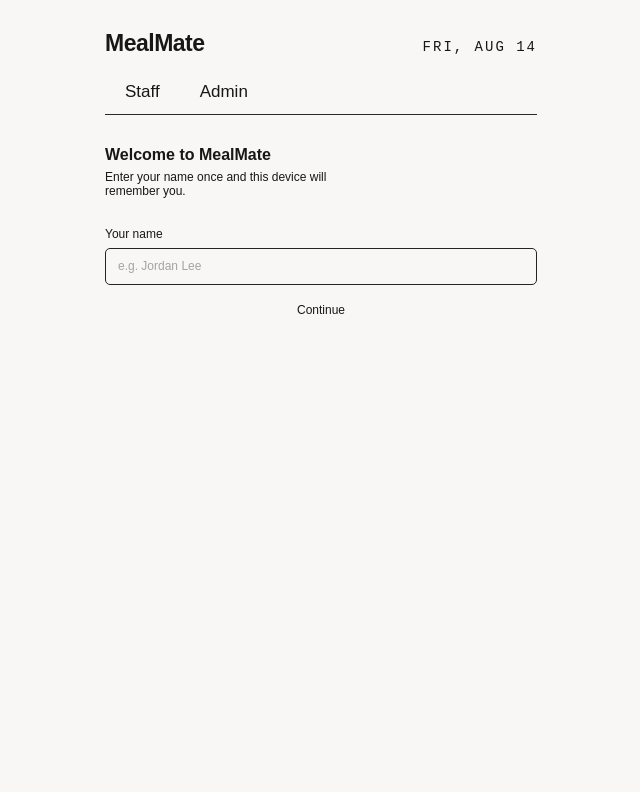
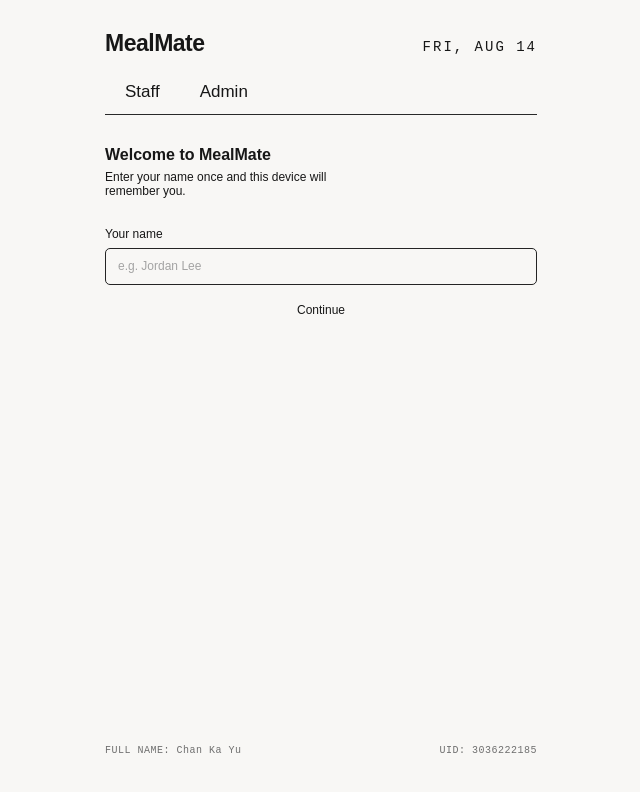
Before and after one commit to sandythechan/mealmate-w6, a React (Vite) app: page / in a window 1280 px wide. Shown: the top 792 px of the page, without its empty margins (319-959 px from the left). Built offline with nearby package versions, Linux system fonts and the light colour scheme.

Commit message:
add name in footer in welcome page

```diff
--- a/src/NameGate.css
+++ b/src/NameGate.css
@@ -1,4 +1,6 @@
 .name-gate {
+  display: flex;
+  flex-direction: column;
   width: min(100%, 504px);
   min-height: 100svh;
   box-sizing: border-box;
@@ -110,9 +112,26 @@
   outline-offset: 4px;
 }
 
+.name-gate-footer {
+  display: flex;
+  justify-content: space-between;
+  gap: 16px;
+  margin-top: auto;
+  padding-top: 32px;
+  color: #6f6f6f;
+  font-family: 'Courier New', monospace;
+  font-size: 10px;
+  letter-spacing: 0.5px;
+}
+
 @media (max-width: 560px) {
   .name-gate {
     padding: 24px 20px 36px;
+  }
+
+  .name-gate-footer {
+    flex-direction: column;
+    gap: 4px;
   }
 }
 
@@ -130,6 +149,10 @@
     color: #f1f0ed;
   }
 
+  .name-gate-footer {
+    color: #a9a7a2;
+  }
+
   .name-gate-content input {
     border-color: #d8d6d1;
     color: #f1f0ed;
--- a/src/NameGate.tsx
+++ b/src/NameGate.tsx
@@ -37,6 +37,11 @@ function NameGate({ onContinue }: NameGateProps) {
           <button type="submit">Continue</button>
         </form>
       </section>
+
+      <footer className="name-gate-footer">
+        <span>FULL NAME: Chan Ka Yu</span>
+        <span>UID: 3036222185</span>
+      </footer>
     </main>
   )
 }
```
Also changed, not shown: 1 other file (tests, documents, lock files or other folders).
